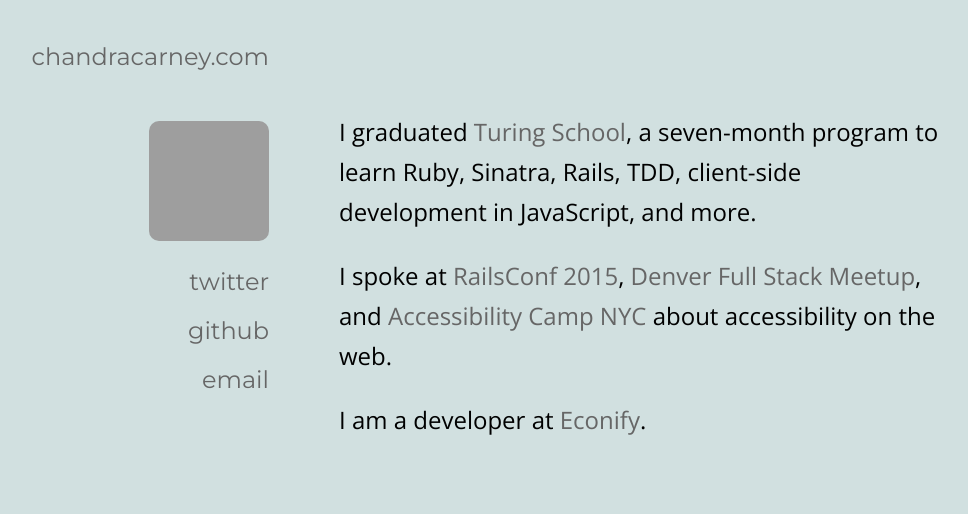
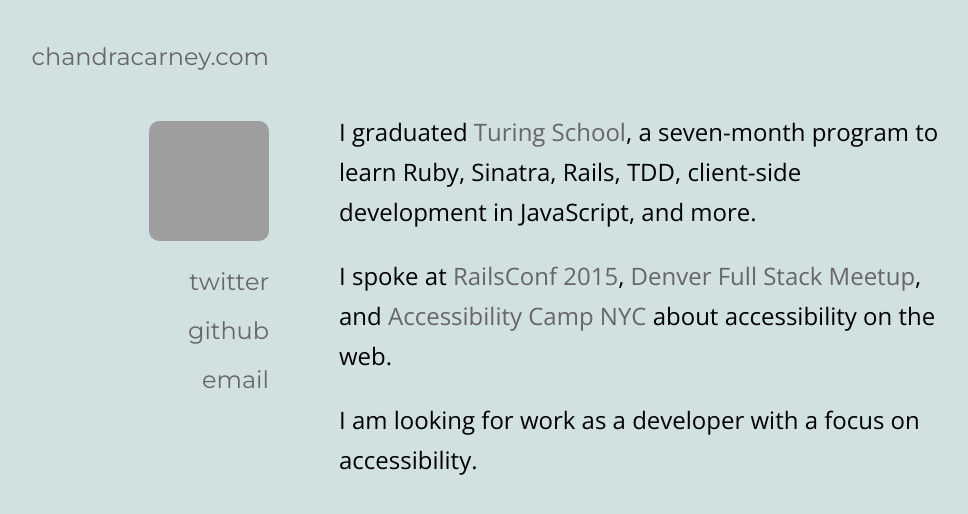
Before and after one commit to chandracarney/chandracarney.github.io, a Jekyll site: the page built from index.html, in a window 1280 px wide. Shown: the top 514 px of the page, without its empty margins (58-1026 px from the left). Built offline with Jekyll 4.4.1, drawn with Linux system fonts in a browser that asks for light colours; the list of posts is cut into pages by our own code; grey boxes are pictures that could not be loaded.

Commit message:
Looking for accessibility work.

```diff
--- a/index.html
+++ b/index.html
@@ -14,5 +14,5 @@ layout: default
 </p>
 
 <p>
-  I am a developer at <a href="http://www.econify.com/">Econify</a>.
+  I am looking for work as a developer with a focus on accessibility.
 </p>
```
